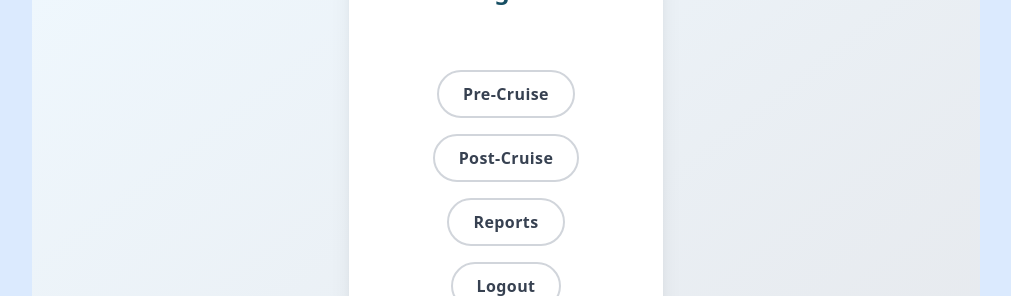
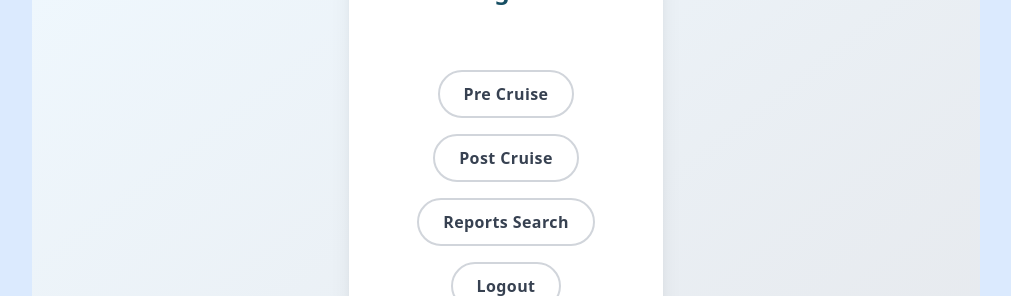
Before and after one commit to MBARI-capstone/front-end, a Next.js app: page /PageSelect in a window 1280 px wide. Shown: the part 194-490 px from the top of the page, without its empty margins (134-1145 px from the left). Built offline with nearby package versions, Linux system fonts and the light colour scheme.

Commit message:
updated button syntax for nav and pageselect

```diff
--- a/src/pages/components/Page.tsx
+++ b/src/pages/components/Page.tsx
@@ -1,70 +1,32 @@
 import Link from "next/link";
+import Button from "./button";
 
 export const Precruise = () => {
   return (
-    <Link
-      href="PreCruiseForm"
-      className="inline-block group h-12 px-6 border-2 border-gray-300 rounded-full transition duration-300 hover:border-blue-400 focus:bg-blue-50 active:bg-blue-100"
-    >
-      <div className="flex items-center justify-center h-full">
-        <span className="block w-max font-semibold tracking-wide text-gray-700 text-sm transition duration-300 group-hover:text-blue-600 sm:text-base">
-          Pre-Cruise
-        </span>
-      </div>
-    </Link>
+    <Button hrefLink="/PreCruiseForm" buttonName="Pre Cruise"/>
   );
 };
+
 export const Postcruise = () => {
   return (
-    <Link
-      href="PostCruiseForm"
-      className="inline-block group h-12 px-6 border-2 border-gray-300 rounded-full transition duration-300 hover:border-blue-400 focus:bg-blue-50 active:bg-blue-100"
-    >
-      <div className="flex items-center justify-center h-full">
-        <span className="block w-max font-semibold tracking-wide text-gray-700 text-sm transition duration-300 group-hover:text-blue-600 sm:text-base">
-          Post-Cruise
-        </span>
-      </div>
-    </Link>
+    <Button hrefLink="/PostCruiseForm" buttonName="Post Cruise"/>
   );
 };
+
 export const Reports = () => {
   return (
-    <button className="group h-12 px-6 border-2 border-gray-300 rounded-full transition duration-300 hover:border-blue-400 focus:bg-blue-50 active:bg-blue-100">
-      <div className="relative flex items-center space-x-4 justify-center">
-        <a href="">
-          <span className="block w-max font-semibold tracking-wide text-gray-700 text-sm transition duration-300 group-hover:text-blue-600 sm:text-base">
-            Reports
-          </span>
-        </a>
-      </div>
-    </button>
+    <Button hrefLink="" buttonName="Reports Search"/>
   );
 };
+
 export const Database = () => {
   return (
-    <button className="group h-12 px-6 border-2 border-gray-300 rounded-full transition duration-300 hover:border-blue-400 focus:bg-blue-50 active:bg-blue-100">
-      <div className="relative flex items-center space-x-4 justify-center">
-        <a href="">
-          <span className="block w-max font-semibold tracking-wide text-gray-700 text-sm transition duration-300 group-hover:text-blue-600 sm:text-base">
-            Database
-          </span>
-        </a>
-      </div>
-    </button>
+    <Button hrefLink="" buttonName="Database"/>
   );
 };
 
 export const Logout = () => {
   return (
-    <button className="group h-12 px-6 border-2 border-gray-300 rounded-full transition duration-300 hover:border-blue-400 focus:bg-blue-50 active:bg-blue-100">
-      <div className="relative flex items-center space-x-4 justify-center">
-        <a href="">
-          <span className="block w-max font-semibold tracking-wide text-gray-700 text-sm transition duration-300 group-hover:text-blue-600 sm:text-base">
-            Logout
-          </span>
-        </a>
-      </div>
-    </button>
+    <Button hrefLink="" buttonName="Logout"/>
   );
 };
--- /dev/null
+++ b/src/pages/components/button.tsx
@@ -0,0 +1,22 @@
+import Link from 'next/link';
+
+interface buttonProps {
+    hrefLink: string;
+    buttonName: string;
+}
+
+const Button = ({hrefLink, buttonName}: buttonProps) => {
+    return (
+      <Link
+        href={`${hrefLink}`}
+        className="inline-block group h-12 px-6 border-2 border-gray-300 rounded-full transition duration-300 hover:border-blue-400 focus:bg-blue-50 active:bg-blue-100"
+      >
+      <div className="flex items-center justify-center h-full">
+        <span className="block w-max font-semibold tracking-wide text-gray-700 text-sm transition duration-300 group-hover:text-blue-600 sm:text-base">
+          {buttonName}
+        </span>
+      </div>
+    </Link>
+    )
+}
+export default Button;
```
